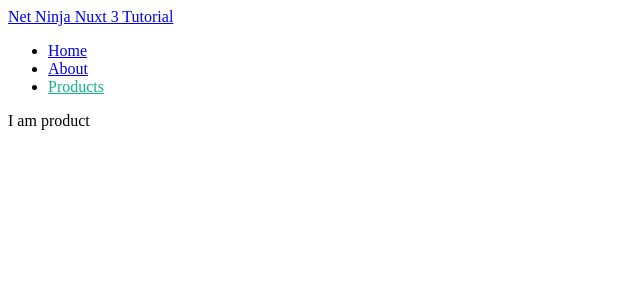
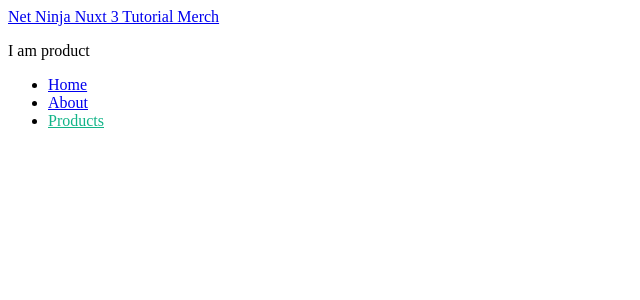
Before and after one commit to hens-virtuella-varld/net-ninja-nuxt-3-tutorial, a Nuxt app: page /products in a window 1280 px wide. Shown: the top 300 px of the page, without its empty margins (0-640 px from the left). Built offline with nearby package versions, Linux system fonts and the light colour scheme.

Commit message:
feat: add products layout

```diff
--- /dev/null
+++ b/layouts/products.vue
@@ -0,0 +1,24 @@
+<template>
+  <div>
+    <header>
+      <nav>
+        <NuxtLink to="/">Net Ninja Nuxt 3 Tutorial Merch</NuxtLink>
+      </nav>
+    </header>
+    <div><slot /></div>
+
+    <footer>
+      <ul>
+        <li><NuxtLink to="/">Home</NuxtLink></li>
+        <li><NuxtLink to="/about">About</NuxtLink></li>
+        <li><NuxtLink to="/products">Products</NuxtLink></li>
+      </ul>
+    </footer>
+  </div>
+</template>
+
+<style scoped>
+.router-link-exact-active {
+  color: #12b488;
+}
+</style>
--- a/pages/products/[id].vue
+++ b/pages/products/[id].vue
@@ -12,4 +12,7 @@
 
 <script setup>
 const { id } = useRoute().params;
+definePageMeta({
+  layout: 'products',
+});
 </script>
--- a/pages/products/index.vue
+++ b/pages/products/index.vue
@@ -5,9 +5,9 @@
 </template>
 
 <script setup>
-
+definePageMeta({
+  layout: 'products',
+});
 </script>
 
-<style lang="scss" scoped>
-
-</style>
+<style lang="scss" scoped></style>
```
